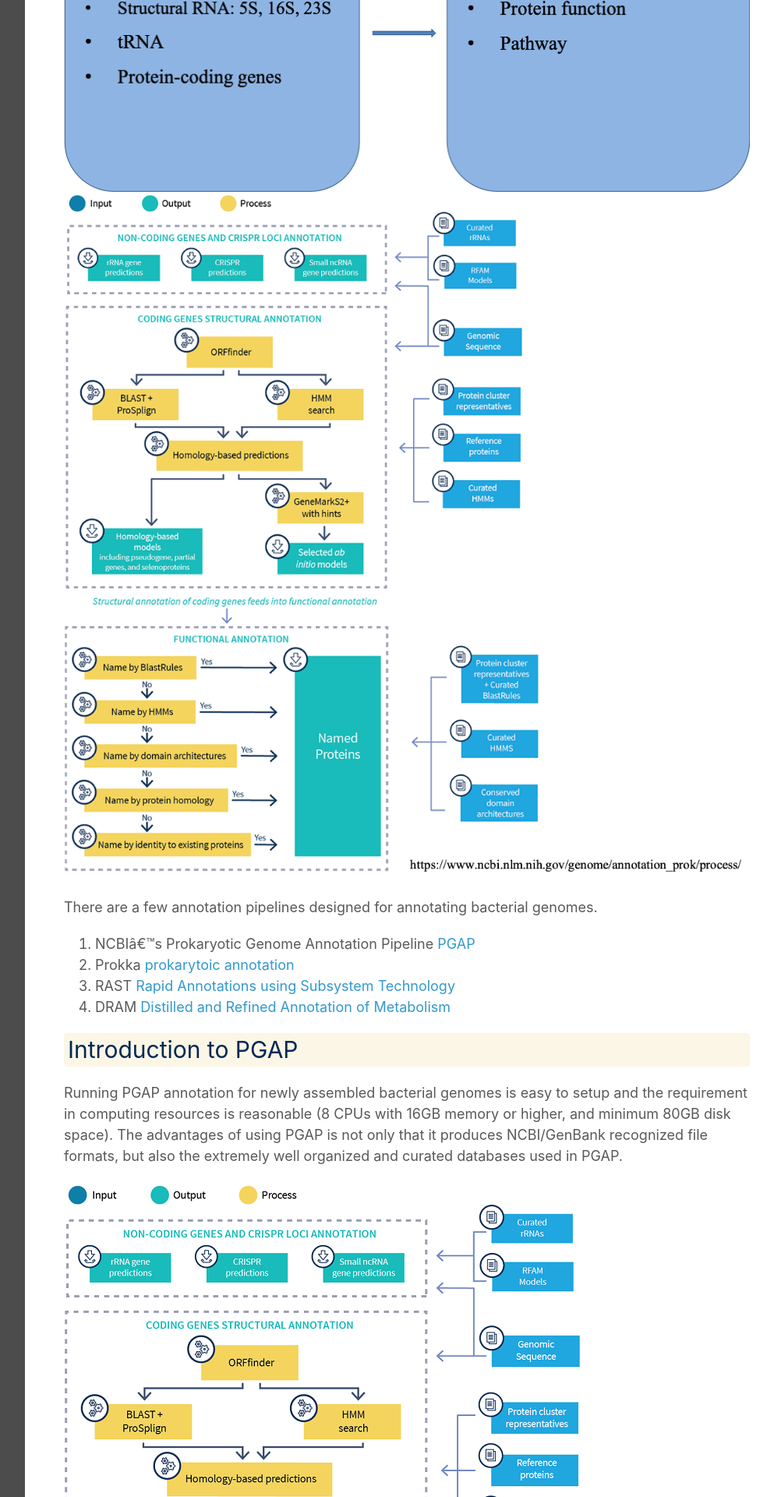
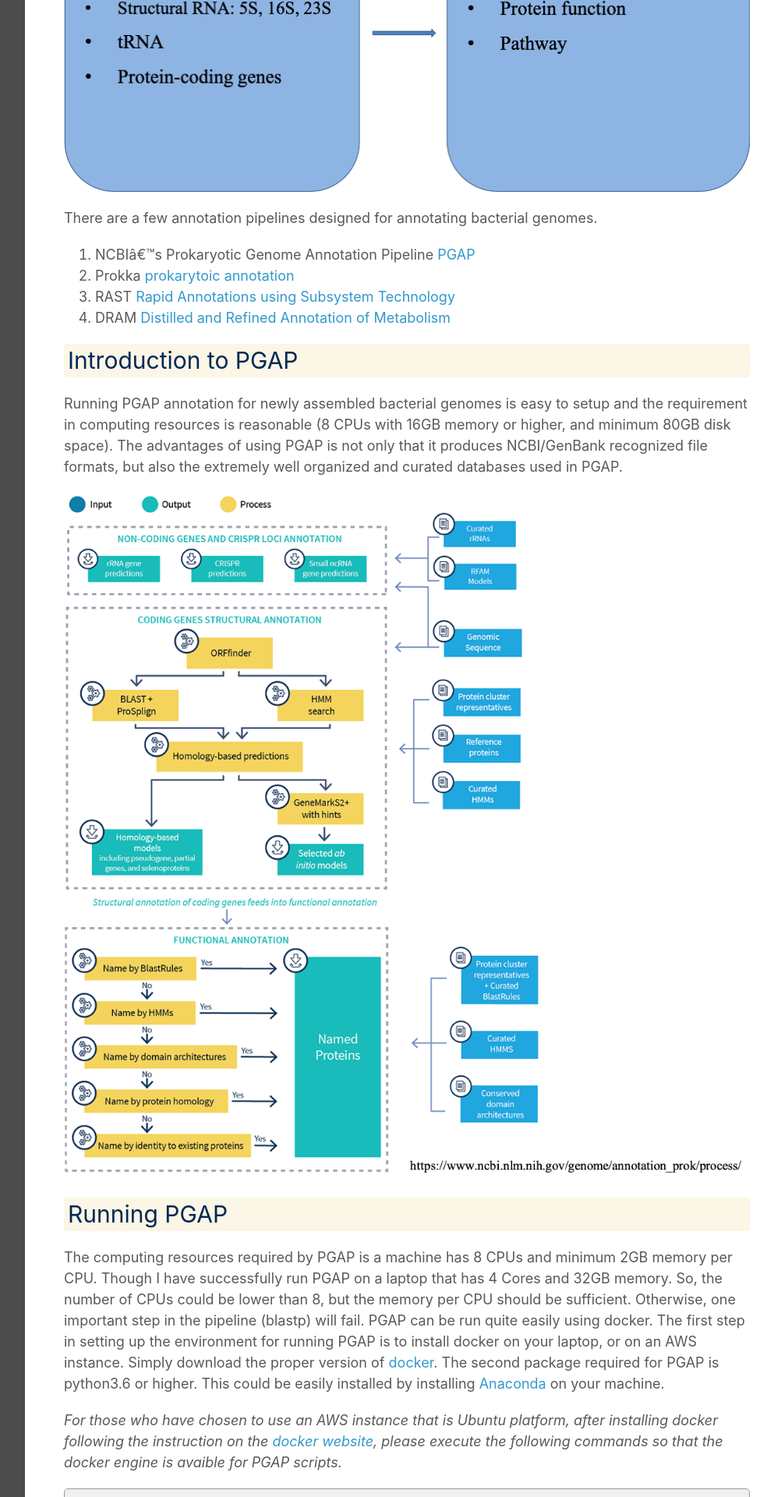
Before and after one commit to ucdavis-bioinformatics-training/2021-ASM-genome-assembly, a Jekyll site: the page built from markdown_docs/annotation.md, in a window 1280 px wide. Shown: the part 606-2526 px from the top of the page at 78% size, without its empty margins (268-1261 px from the left). Built offline with Jekyll 4.4.1, drawn with Linux system fonts in a browser that asks for light colours; our own code applies the rules of GitHub Pages for plain Markdown files.

Commit message:
mod anno

```diff
--- a/markdown_docs/annotation.md
+++ b/markdown_docs/annotation.md
@@ -3,7 +3,6 @@
 Annotating a bacterial genome involves two major steps: structural annotation and functional annotation. Structural annotation is to identify all relevant genomic sequences for protein coding genes, structural RNA genes, as well as other types of genomic features. The predicted protein coding gene sequences will be used for functional annotation to predict the functions of the proteins, and/or relationship to known pathways.
 
 ![Pipeline](./annotation_figures/annopipeline.png)
-![Pipeline2](./annotation_figures/Picture1.png)
 
 
 There are a few annotation pipelines designed for annotating bacterial genomes.
@@ -16,7 +15,7 @@
 ## Introduction to PGAP
 Running PGAP annotation for newly assembled bacterial genomes is easy to setup and the requirement in computing resources is reasonable (8 CPUs with 16GB memory or higher, and minimum 80GB disk space). The advantages of using PGAP is not only that it produces NCBI/GenBank recognized file formats, but also the extremely well organized and curated databases used in PGAP.
 
-![PGAP](./annotation_figures/PGAP_flowchart.png)
+![Pipeline2](./annotation_figures/PGAP_flowchart.png)
 
 
 ## Running PGAP
```
Also changed, not shown: markdown_docs/annotation_figures/PGAP_flowchart.png, markdown_docs/annotation_figures/Picture1.png (deleted).
